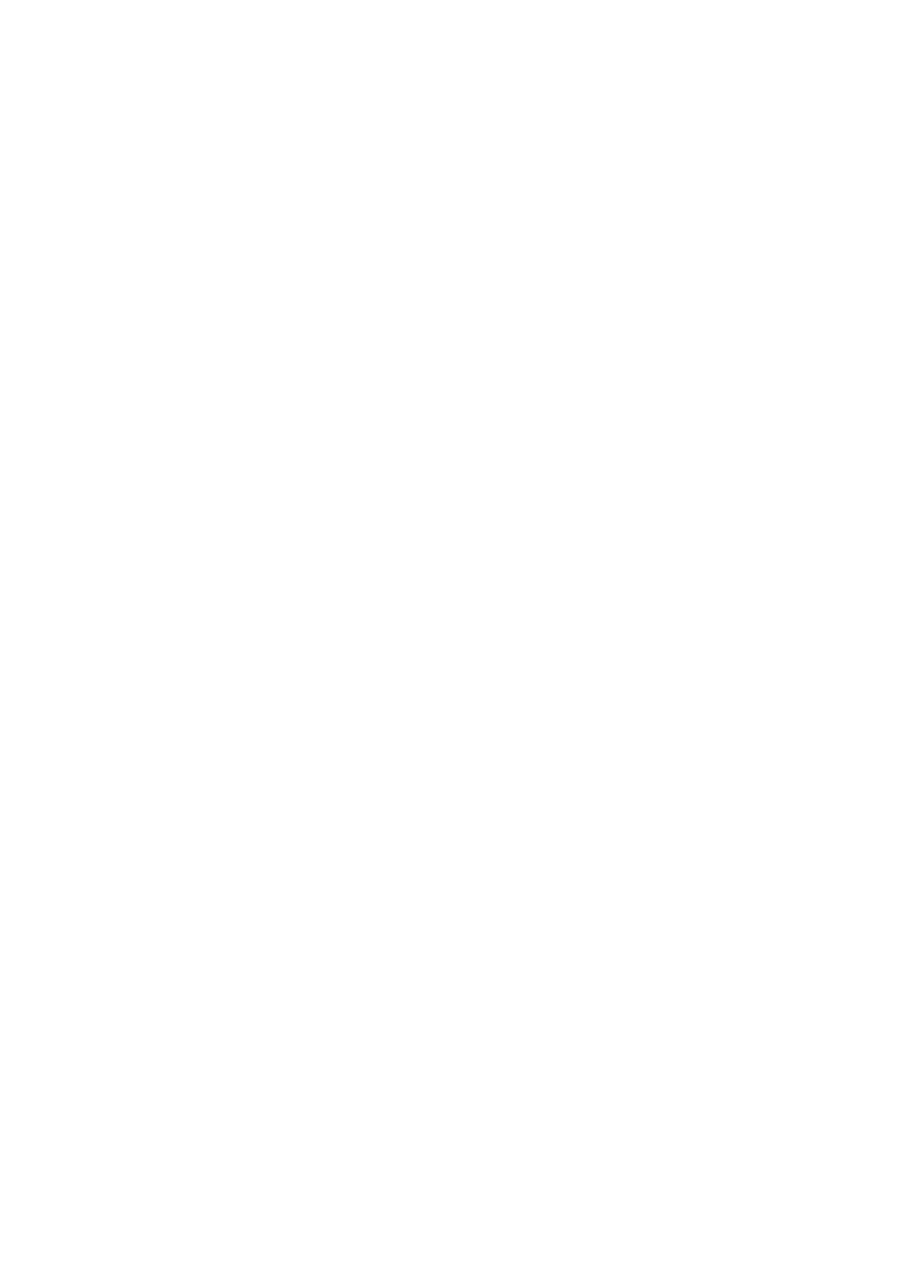
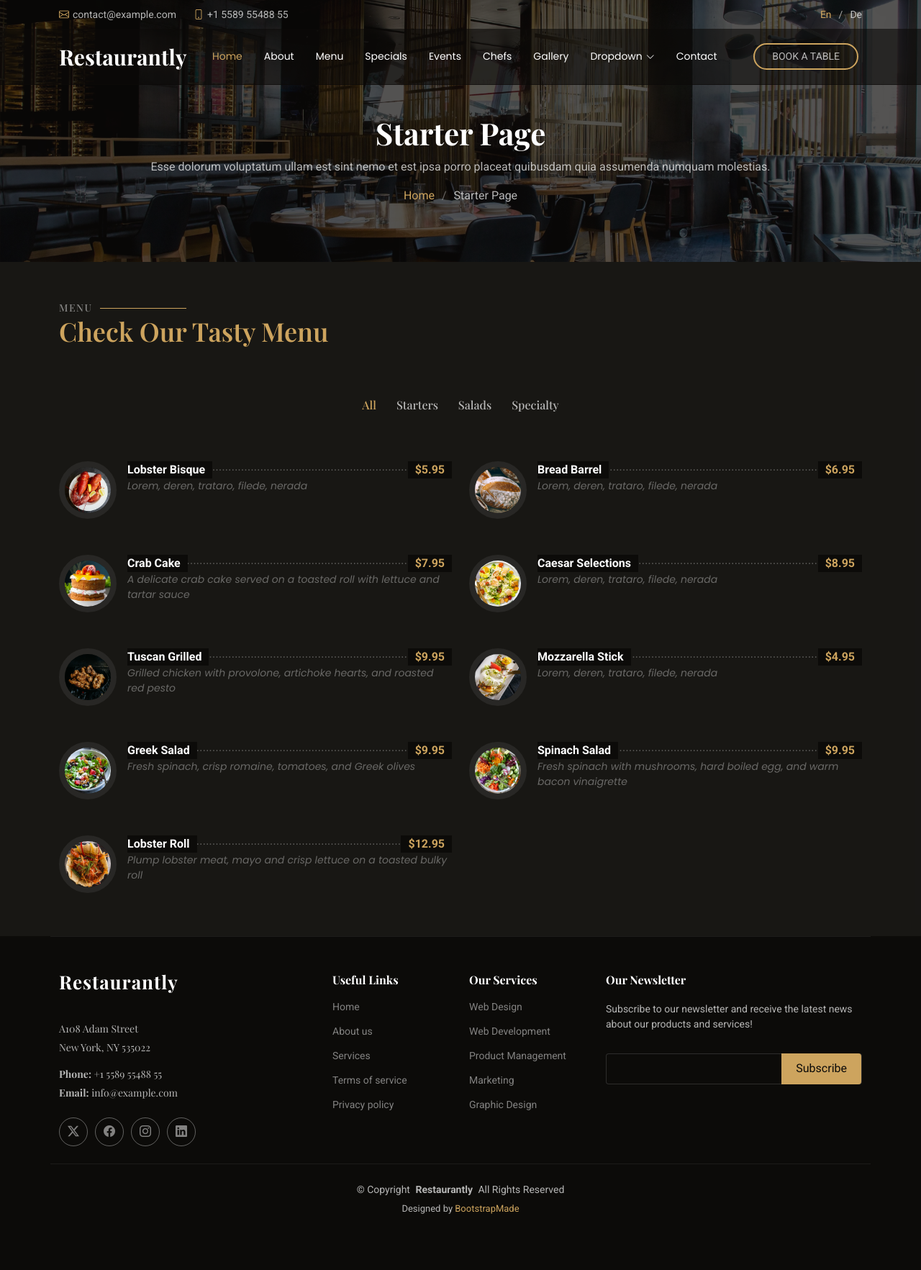
Before and after one commit to mercyogalo/Personal-work, a Django app: page /menu/ in a window 1280 px wide. Before the commit the page is empty. Shown: the whole page at 72% size. Before the commit the page ends 800 px from the top, so only its background shows below. Run offline with Django 4.2, Linux system fonts and the light colour scheme; some libraries are stand-ins or nearby versions; some web fonts are replaced.

Commit message:
updated the links
made the static files to work

```diff
--- a/restaurant/restaurantfeature/templates/base.html
+++ b/restaurant/restaurantfeature/templates/base.html
@@ -70,9 +70,9 @@
 
         <nav id="navmenu" class="navmenu">
           <ul>
-            <li><a href="#hero" class="active">Home<br></a></li>
+            <li><a href="{% url "restaurantfeature:home" %}" class="active">Home<br></a></li>
             <li><a href="#about">About</a></li>
-            <li><a href="#menu">Menu</a></li>
+            <li><a href="{% url "restaurantfeature:menu" %}">Menu</a></li>
             <li><a href="#specials">Specials</a></li>
             <li><a href="#events">Events</a></li>
             <li><a href="#chefs">Chefs</a></li>
--- a/restaurant/restaurantfeature/templates/menu.html
+++ b/restaurant/restaurantfeature/templates/menu.html
@@ -0,0 +1,155 @@
+{% extends "base.html" %}
+
+{% load static %}
+
+
+{% block body %}
+
+
+
+  <main class="main">
+
+    <!-- Page Title -->
+    <div class="page-title position-relative" data-aos="fade" style="background-image: url({% static 'assets/img/page-title-bg.webp' %});">
+      <div class="container position-relative">
+        <h1>Starter Page <br></h1>
+        <p>Esse dolorum voluptatum ullam est sint nemo et est ipsa porro placeat quibusdam quia assumenda numquam molestias.</p>
+        <nav class="breadcrumbs">
+          <ol>
+            <li><a href="index.html">Home</a></li>
+            <li class="current">Starter Page</li>
+          </ol>
+        </nav>
+      </div>
+    </div><!-- End Page Title -->
+
+
+
+
+
+
+    <!-- Menu Section -->
+    <section id="menu" class="menu section">
+
+      <!-- Section Title -->
+      <div class="container section-title" data-aos="fade-up">
+        <h2>Menu</h2>
+        <p>Check Our Tasty Menu</p>
+      </div><!-- End Section Title -->
+
+      <div class="container isotope-layout" data-default-filter="*" data-layout="masonry" data-sort="original-order">
+
+        <div class="row" data-aos="fade-up" data-aos-delay="100">
+          <div class="col-lg-12 d-flex justify-content-center">
+            <ul class="menu-filters isotope-filters">
+              <li data-filter="*" class="filter-active">All</li>
+              <li data-filter=".filter-starters">Starters</li>
+              <li data-filter=".filter-salads">Salads</li>
+              <li data-filter=".filter-specialty">Specialty</li>
+            </ul>
+          </div>
+        </div><!-- Menu Filters -->
+
+        <div class="row isotope-container" data-aos="fade-up" data-aos-delay="200">
+
+          <div class="col-lg-6 menu-item isotope-item filter-starters">
+            <img src="{% static 'assets/img/menu/lobster-bisque.jpg' %}" class="menu-img" alt="">
+            <div class="menu-content">
+              <a href="#">Lobster Bisque</a><span>$5.95</span>
+            </div>
+            <div class="menu-ingredients">
+              Lorem, deren, trataro, filede, nerada
+            </div>
+          </div><!-- Menu Item -->
+
+          <div class="col-lg-6 menu-item isotope-item filter-specialty">
+            <img src="{% static 'assets/img/menu/bread-barrel.jpg' %}" class="menu-img" alt="">
+            <div class="menu-content">
+              <a href="#">Bread Barrel</a><span>$6.95</span>
+            </div>
+            <div class="menu-ingredients">
+              Lorem, deren, trataro, filede, nerada
+            </div>
+          </div><!-- Menu Item -->
+
+          <div class="col-lg-6 menu-item isotope-item filter-starters">
+            <img src="{% static 'assets/img/menu/cake.jpg' %}" class="menu-img" alt="">
+            <div class="menu-content">
+              <a href="#">Crab Cake</a><span>$7.95</span>
+            </div>
+            <div class="menu-ingredients">
+              A delicate crab cake served on a toasted roll with lettuce and tartar sauce
+            </div>
+          </div><!-- Menu Item -->
+
+          <div class="col-lg-6 menu-item isotope-item filter-salads">
+            <img src="{% static 'assets/img/menu/caesar.jpg' %}" class="menu-img" alt="">
+            <div class="menu-content">
+              <a href="#">Caesar Selections</a><span>$8.95</span>
+            </div>
+            <div class="menu-ingredients">
+              Lorem, deren, trataro, filede, nerada
+            </div>
+          </div><!-- Menu Item -->
+
+          <div class="col-lg-6 menu-item isotope-item filter-specialty">
+            <img src="{% static 'assets/img/menu/tuscan-grilled.jpg' %}" class="menu-img" alt="">
+            <div class="menu-content">
+              <a href="#">Tuscan Grilled</a><span>$9.95</span>
+            </div>
+            <div class="menu-ingredients">
+              Grilled chicken with provolone, artichoke hearts, and roasted red pesto
+            </div>
+          </div><!-- Menu Item -->
+
+          <div class="col-lg-6 menu-item isotope-item filter-starters">
+            <img src="{% static 'assets/img/menu/mozzarella.jpg' %}" class="menu-img" alt="">
+            <div class="menu-content">
+              <a href="#">Mozzarella Stick</a><span>$4.95</span>
+            </div>
+            <div class="menu-ingredients">
+              Lorem, deren, trataro, filede, nerada
+            </div>
+          </div><!-- Menu Item -->
+
+          <div class="col-lg-6 menu-item isotope-item filter-salads">
+            <img src="{% static 'assets/img/menu/greek-salad.jpg' %}" class="menu-img" alt="">
+            <div class="menu-content">
+              <a href="#">Greek Salad</a><span>$9.95</span>
+            </div>
+            <div class="menu-ingredients">
+              Fresh spinach, crisp romaine, tomatoes, and Greek olives
+            </div>
+          </div><!-- Menu Item -->
+
+          <div class="col-lg-6 menu-item isotope-item filter-salads">
+            <img src="{% static 'assets/img/menu/spinach-salad.jpg' %}" class="menu-img" alt="">
+            <div class="menu-content">
+              <a href="#">Spinach Salad</a><span>$9.95</span>
+            </div>
+            <div class="menu-ingredients">
+              Fresh spinach with mushrooms, hard boiled egg, and warm bacon vinaigrette
+            </div>
+          </div><!-- Menu Item -->
+
+          <div class="col-lg-6 menu-item isotope-item filter-specialty">
+            <img src="{% static 'assets/img/menu/lobster-roll.jpg' %}" class="menu-img" alt="">
+            <div class="menu-content">
+              <a href="#">Lobster Roll</a><span>$12.95</span>
+            </div>
+            <div class="menu-ingredients">
+              Plump lobster meat, mayo and crisp lettuce on a toasted bulky roll
+            </div>
+          </div><!-- Menu Item -->
+
+        </div><!-- Menu Container -->
+
+      </div>
+
+    </section><!-- /Menu Section -->
+
+
+
+  </main>
+
+  {% endblock  %}
```
Also changed, not shown: restaurant/restaurantfeature/templates/index.html (+8 -5 lines).
